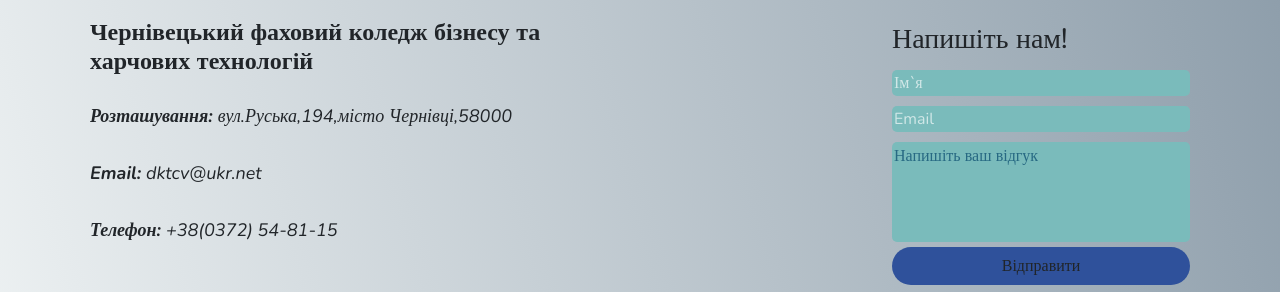
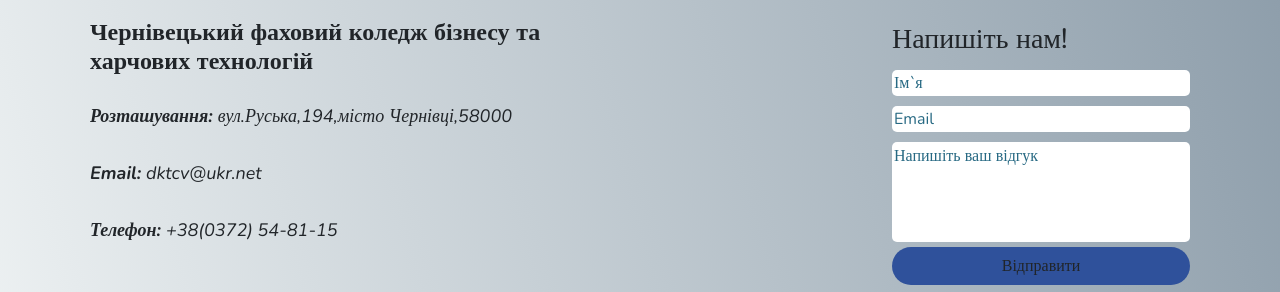
Before and after one commit to maryanchuk04/website, a React (Create React App) app in the folder website/ClientApp/: page / in a window 1280 px wide. Shown: the part 901-1193 px from the top of the page. Built offline with nearby package versions, Linux system fonts and the light colour scheme; no server answers.

Commit message:
byla problema th footer

```diff
--- a/website/ClientApp/src/components/MainPage/components/Main_news.css
+++ b/website/ClientApp/src/components/MainPage/components/Main_news.css
@@ -8,6 +8,7 @@
     flex-direction: column;
 }
 .one_news_main{
+
     background-color: #E4E4E6;
     margin: 20px ;
     padding: 10px;
--- a/website/ClientApp/src/components/Shared/Footer.css
+++ b/website/ClientApp/src/components/Shared/Footer.css
@@ -30,7 +30,7 @@
 color: azure;
 }
 .element_form{
-    background-color: rgb(122, 187, 187);
+    background-color: rgb(255, 255, 255);
     border-radius: 5px;
     margin: 5px 0;
 }
@@ -41,7 +41,7 @@
 
 
 
-.form_feedback textarea::placeholder{
+.form_feedback ::placeholder{
   color: rgb(39, 105, 131);
 
 }
@@ -80,9 +80,6 @@
 }
 
 .line_footer{
-
-
-
     height: 3px;
     background-color: rgb(94, 94, 121);
     height: 2px;
```
